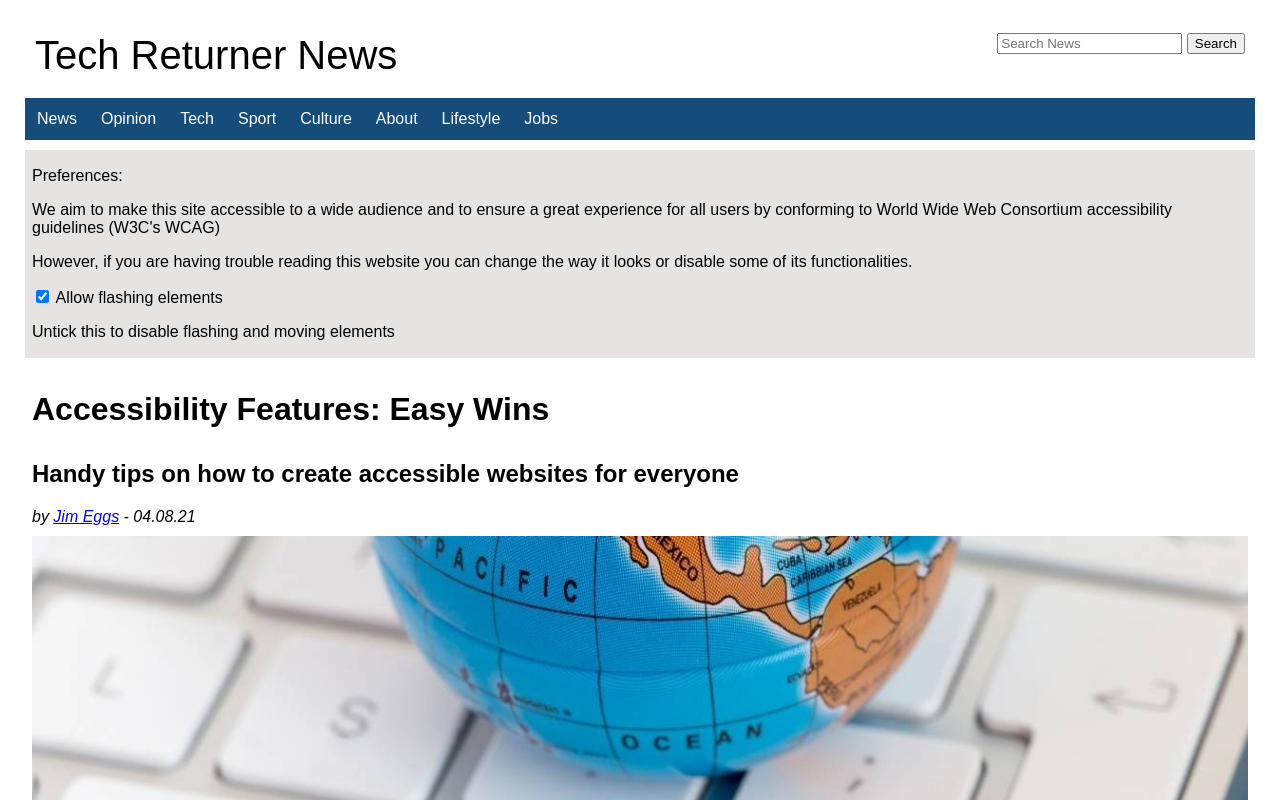
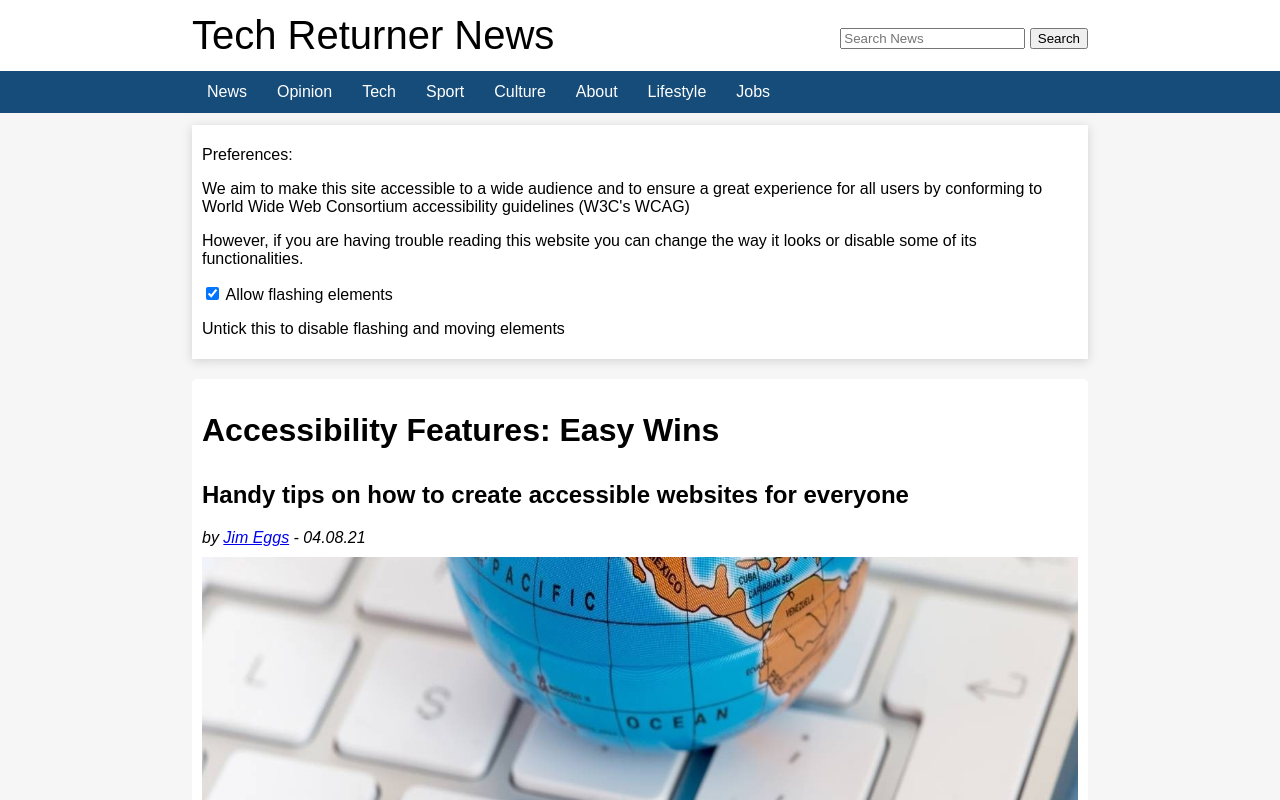
Before and after one commit to mrunalshri/html-semantic-accessibility, a plain HTML site: page index.html in a window 1280 px wide. Shown: the top 800 px of the page. Drawn offline with Linux system fonts and the light colour scheme.

Commit message:
updated html & styling for main container

```diff
--- a/index.css
+++ b/index.css
@@ -1,18 +1,27 @@
 body {
   font-family: Arial, Helvetica, sans-serif;
   min-width: fit-content;
-  margin: 8px 25px 8px 25px;
+  background-color: #f6f6f6;
+  margin: 0;
+}
+.main-container {
+  margin: 1% 15% 0;
+}
+.navbar {
+  padding: 0 15% 0;
+  background-color: #154c79;
 }
 
 .headerbox {
-  height: 50px;
-  padding: 25px 10px 15px 10px;
+  padding: 1% 15% 1%;
+  background-color: white;
 }
 
 .logo {
   text-decoration: none;
   color: black;
   font-size: 40px;
+  margin-bottom: 20px;
 }
 
 .navigation {
@@ -27,7 +36,7 @@ body {
 .navmenu {
   text-decoration: none;
   color: white;
-  padding: 12px;
+  padding: 12px 15px;
 }
 
 .navmenu:hover {
@@ -40,15 +49,22 @@ body {
 .container {
   margin-top: 10px;
   border: 1px;
-  padding: 1px 7px 1px 7px;
-  background-color: #e7e3e3;
+  box-shadow: 0 2px 10px 0 rgb(0 0 0 / 15%);
+  padding: 5px 10px;
+  margin-bottom: 20px;
+  background-color: white;
 }
 
 .main_news {
   border: 1px;
-  padding: 1px 7px 1px 7px;
   border-radius: 5px;
   background-color: white;
+  padding: 1px 10px 50px 10px;
+}
+.main_news p {
+  font-size: 16px;
+  line-height: 1.2em;
+  word-spacing: 0.2em;
 }
 
 .article_container {
@@ -74,14 +90,16 @@ p {
   display: inline;
 }
 
-.right {
+.searchbar {
   float: right;
+  margin-top: 15px;
 }
 
 .article_image {
   display: block;
   margin-top: 10px;
   width: 100%;
+  height: 550px;
 }
 
 .links li {
@@ -90,11 +108,15 @@ p {
 
 .footer {
   text-align: center;
-  padding: 3px;
-  background-color: #f2f2ed;
+  padding: 20px;
+  background-color: #154c79;
+  color: white;
 }
 
 .footerlink {
   display: inline;
   margin-right: 15px;
 }
+.footerlink a {
+  color: white;
+}
--- a/index.html
+++ b/index.html
@@ -9,8 +9,9 @@
   </head>
   <body>
     <header class="headerbox">
+      <section class="heading-section">
         <a href="#" class="logo">Tech Returner News</a>
-      <section class="right">
+        <section class="searchbar">
           <input
             type="search"
             id="site-search"
@@ -20,7 +21,9 @@
           />
           <button type="submit">Search</button>
         </section>
+      </section>
     </header>
+    <section class="navbar">
       <nav role="navigation" class="navigation">
         <a href="#" class="navmenu">News</a>
         <a href="#" class="navmenu">Opinion</a>
@@ -30,22 +33,28 @@
         <a href="#" class="navmenu">About</a>
         <a href="#" class="navmenu">Lifestyle</a>
         <a href="#" class="navmenu">Jobs</a>
-      </ul>
       </nav>
+    </section>
+    <div class="main-container">
       <section class="container">
         <p><label>Preferences:</label></p>
         <p>
           We aim to make this site accessible to a wide audience and to ensure a
-      great experience for all users by conforming to World Wide Web Consortium
-      accessibility guidelines (W3C's WCAG)
+          great experience for all users by conforming to World Wide Web
+          Consortium accessibility guidelines (W3C's WCAG)
         </p>
 
         <p>
-      However, if you are having trouble reading this website you can change the
-      way it looks or disable some of its functionalities.
+          However, if you are having trouble reading this website you can change
+          the way it looks or disable some of its functionalities.
         </p>
 
-    <input type="checkbox" id="DisableContent" name="DisableContent" checked/>
+        <input
+          type="checkbox"
+          id="DisableContent"
+          name="DisableContent"
+          checked
+        />
         <label for="DisableContent">Allow flashing elements</label>
 
         <p>Untick this to disable flashing and moving elements</p>
@@ -55,7 +64,8 @@
           <h1 class="heading">Accessibility Features: Easy Wins</h1>
           <h2>Handy tips on how to create accessible websites for everyone</h2>
           <address>
-        <span>by </span><a href="jimmy.eggs@hotmail.com">Jim Eggs</a><span> - 04.08.21</span>
+            <span>by </span><a href="jimmy.eggs@hotmail.com">Jim Eggs</a
+            ><span> - 04.08.21</span>
             <img
               src="./public/accessibility_image.jpeg"
               alt="image showing keyboard with a large blue button marked Accessibility"
@@ -67,16 +77,17 @@
           <h3>Introduction</h3>
           <p>
             Tim Berners Lee dreamt of a World Wide Web that would be free and
-          accessible to everyone. Sadly, the modern web is littered with poorly
-          designed websites and difficult to navigate code (for both developers
-          and users). This often comes down to a lack of understanding around
-          different user needs. Designing pages that are accessible for everyone
-          shouldn’t be too difficult. The developers at Tech Returners News have
-          collated an ‘easy wins' checklist for Web page accessibility.
+            accessible to everyone. Sadly, the modern web is littered with
+            poorly designed websites and difficult to navigate code (for both
+            developers and users). This often comes down to a lack of
+            understanding around different user needs. Designing pages that are
+            accessible for everyone shouldn’t be too difficult. The developers
+            at Tech Returners News have collated an ‘easy wins' checklist for
+            Web page accessibility.
           </p>
           <p>
-          Keep this guide handy... When creating your own websites you can check
-          these criteria off the list!
+            Keep this guide handy... When creating your own websites you can
+            check these criteria off the list!
           </p>
           <section>
             What would a truly accessible city look like?
@@ -87,33 +98,33 @@
           </section>
         </article>
 
-
         <article>
           <h3>Accessibility Checks:</h3>
           <p>
-        Heading elements & Page Titles: HTML heading elements have been used to
-        represent page structure, supporting assistive technologies that allow
-        page navigation from heading to heading. Re-size Text: You can vary text
-        size by using your browser's text resize settings (through Options or
-        Preferences), text-only zoom, page zoom (which also zooms images,
-        buttons etc) without incurring styling issues / text over-lapping or
-        being cut off the page. Alternative text for images: All images have
-        been given appropriate alternative text. Link text: All hyperlinks
-        should make sense when read out of context, and hyperlinks are clearly
-        presented in a different text style from normal body text. If a link
-        opens in a new browser page, it has been labelled as doing so.
-        JavaScript independence: Where JavaScript or other scripts are used for
-        navigation or functionality, an alternative mechanism has been put in
-        place in case your browser does not support these scripts. Colour
-        contrast: has been checked for text and background colour combinations
-        to ensure that the contrast is sufficient and I have also ensured that
-        information is not referenced by colour alone. Style sheets: If style
-        sheets are not supported or are turned off, information on the site can
-        still be accessed and read. Forms: forms are marked up correctly so
-        people can interact with them using only the keyboard, voice input or
-        screen readers. The form labels themselves are clickable, increasing the
-        target area and making it easier to select small radio buttons of
-        checkboxes.
+            Heading elements & Page Titles: HTML heading elements have been used
+            to represent page structure, supporting assistive technologies that
+            allow page navigation from heading to heading. Re-size Text: You can
+            vary text size by using your browser's text resize settings (through
+            Options or Preferences), text-only zoom, page zoom (which also zooms
+            images, buttons etc) without incurring styling issues / text
+            over-lapping or being cut off the page. Alternative text for images:
+            All images have been given appropriate alternative text. Link text:
+            All hyperlinks should make sense when read out of context, and
+            hyperlinks are clearly presented in a different text style from
+            normal body text. If a link opens in a new browser page, it has been
+            labelled as doing so. JavaScript independence: Where JavaScript or
+            other scripts are used for navigation or functionality, an
+            alternative mechanism has been put in place in case your browser
+            does not support these scripts. Colour contrast: has been checked
+            for text and background colour combinations to ensure that the
+            contrast is sufficient and I have also ensured that information is
+            not referenced by colour alone. Style sheets: If style sheets are
+            not supported or are turned off, information on the site can still
+            be accessed and read. Forms: forms are marked up correctly so people
+            can interact with them using only the keyboard, voice input or
+            screen readers. The form labels themselves are clickable, increasing
+            the target area and making it easier to select small radio buttons
+            of checkboxes.
           </p>
           <p>
             For more information on Web Accessibility view:
@@ -125,9 +136,9 @@
         <article>
           <h4>Conclusion</h4>
           <p>
-        By spending just a little more time on getting the building blocks of
-        the web right, developers can help create an Internet that works for
-        everyone.
+            By spending just a little more time on getting the building blocks
+            of the web right, developers can help create an Internet that works
+            for everyone.
           </p>
         </article>
         <article>
@@ -154,14 +165,17 @@
             <li><a href="#">Safety meeting ends in accident</a></li>
             <li>
               <a href="#"
-            >Russian traffic officer with golden toilet is arrested after police
-            uncover massive bribery scheme</a
+                >Russian traffic officer with golden toilet is arrested after
+                police uncover massive bribery scheme</a
               >
             </li>
-        <li><a href="#">Jellyfish apocalypse is coming claim scientists</a></li>
+            <li>
+              <a href="#">Jellyfish apocalypse is coming claim scientists</a>
+            </li>
           </ul>
         </article>
       </section>
+    </div>
     <footer class="footer">
       <ul>
         <li class="footerlink"><a href="#">News</a></li>
```
Lines whose indentation alone changed are shown as unchanged.
